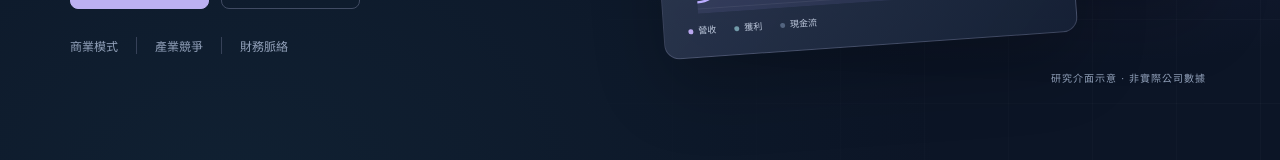
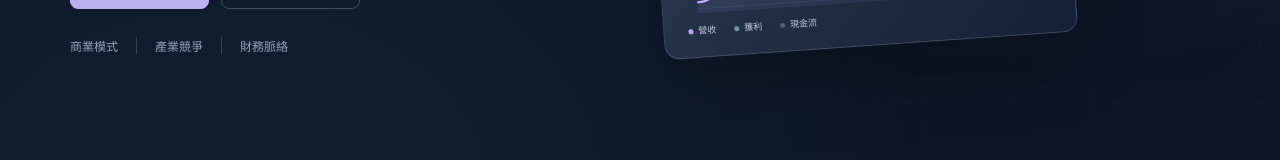
Before and after one commit to mengxuan-finlab/dongcaibao, a plain HTML site: page client/index.html in a window 1280 px wide. Shown: the part 569-729 px from the top of the page. Drawn offline with nearby package versions, Linux system fonts and the light colour scheme.

Commit message:
修改小垃圾

```diff
--- a/client/index.html
+++ b/client/index.html
@@ -155,7 +155,6 @@
                   </svg>
                   <div class="preview-legend"><span>營收</span><span>獲利</span><span>現金流</span></div>
               </div>
-              <p class="preview-caption">研究介面示意 · 非實際公司數據</p>
           </div>
       </div>
       <a class="hero-scroll" href="#integration" aria-label="往下了解公司研究">探索研究工具 <span aria-hidden="true">↓</span></a>
```
